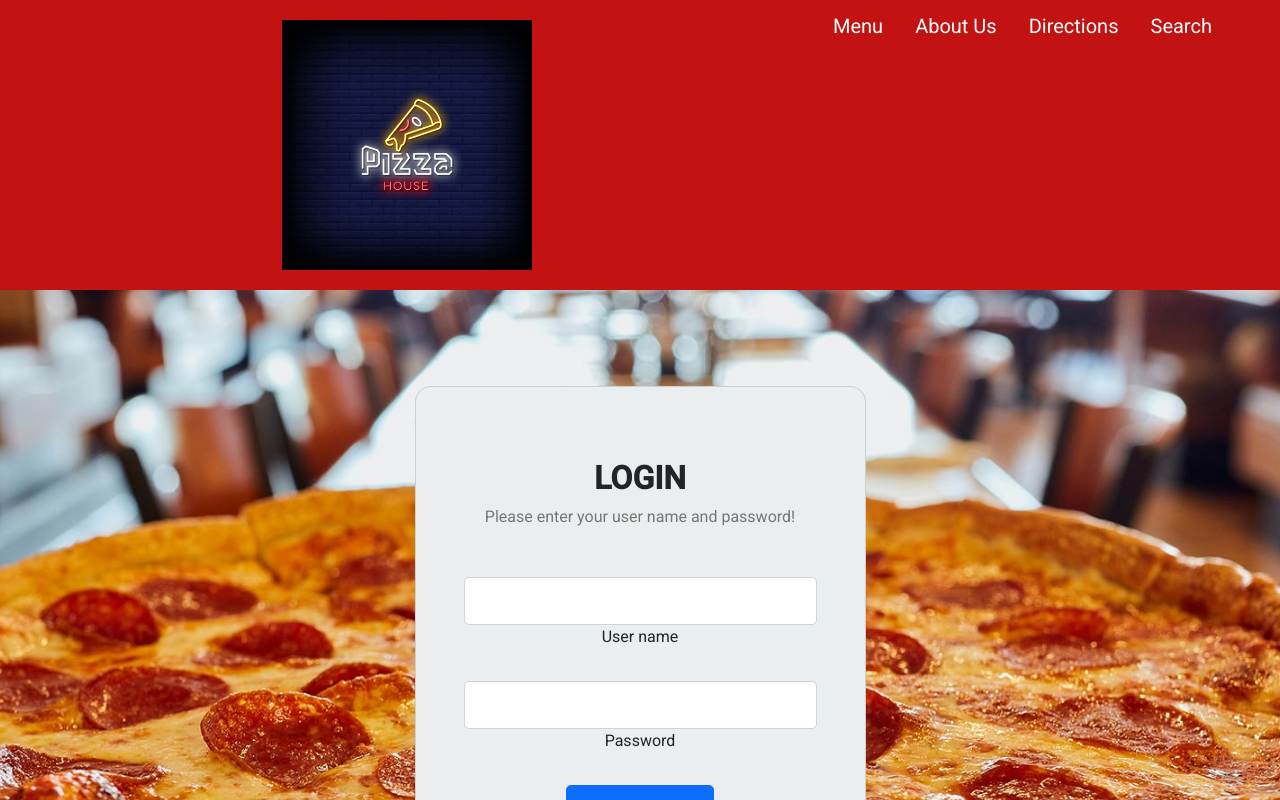
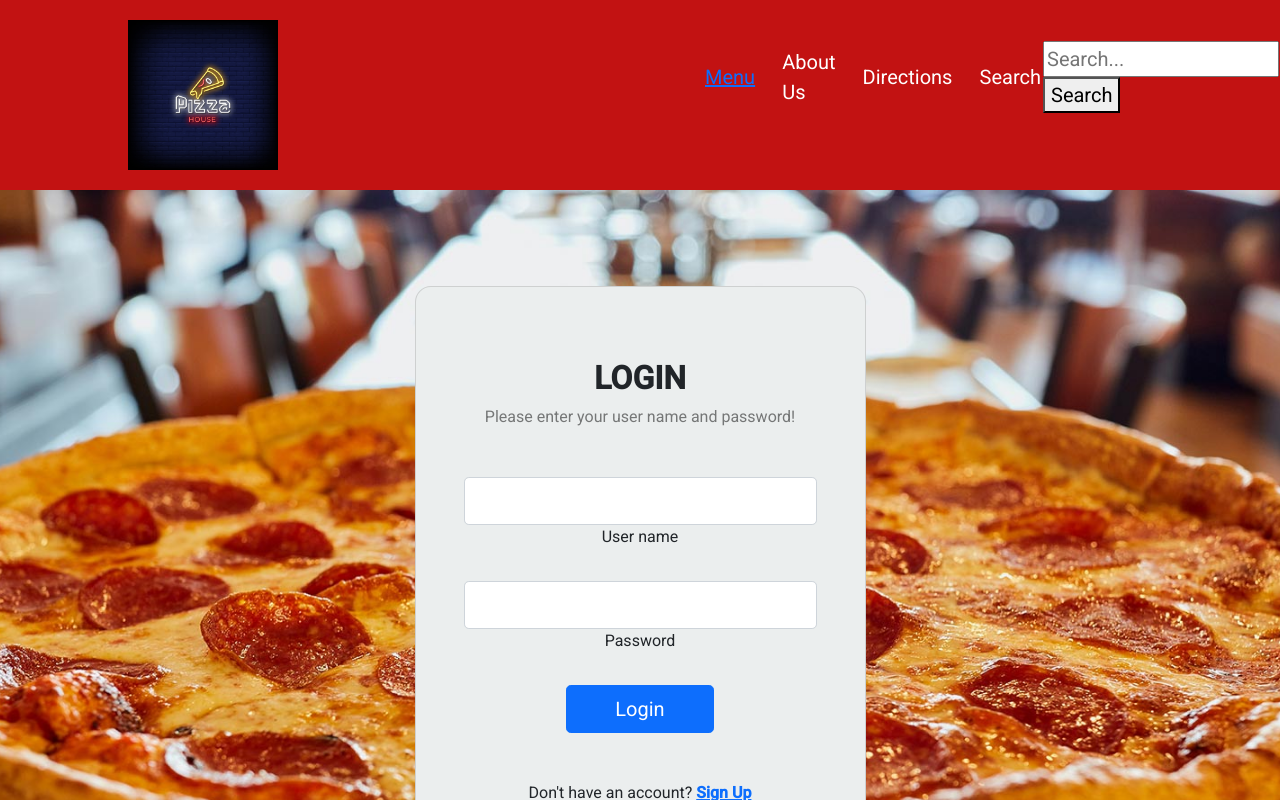
Before and after one commit to pizza-palace-bunch-a-guys-project-2/fe, an Angular app: page /login in a window 1280 px wide. Shown: the top 800 px of the page. Built offline with nearby package versions, Linux system fonts and the light colour scheme.

Commit message:
update header 11/3

```diff
--- a/src/app/header3/header3.component.css
+++ b/src/app/header3/header3.component.css
@@ -4,7 +4,7 @@
 
     width: 100%;
 
-          height: 300px;
+          height: 200px;
 
     padding-top: 40px;
     margin:auto;
@@ -23,18 +23,18 @@
 
     #im1{
 
-        width:250px;
-        height:250px;
+        width:150px;
+        height:150px;
 
         background-image:url('./80_generated.jpg');
-        background-size:cover;
+        background-size:contain;
         /*object-fit: fill;*/
         /*background-repeat: no-repeat;*/
         object-fit:cover;
         z-index:1;
         position:absolute;
-        top:20px;
-        margin-left: 22%;
+        top: 20px;
+        margin-left: 10%;
 
 
 
@@ -42,10 +42,10 @@
 
     .mendiv{
 
-       top:20px;
+       top:50px;
        font-size:20px;
        position:absolute;
-       left:65%;
+       left:55%;
        color:white;
 
     }
--- a/src/app/header3/header3.component.ts
+++ b/src/app/header3/header3.component.ts
@@ -8,7 +8,10 @@ import { Component, OnInit } from '@angular/core';
 
       <!-- logo --> <!---->
    <!--  <div class="navbar-brand"> -->
-   <div class="navbar"><div class="title1"> </div> <div class="mendiv"><table><tr><td>Menu</td><td width="30"></td> <td>About Us</td><td width="30"></td> <td>Directions</td><td width="30"></td> <td>Search</td></tr></table></div>
+   <div class="navbar"><div class="title1"> </div> <div class="mendiv"><table><tr><td><a routerLink="child-a"  routerLinkActive="active">Menu</a></td><td width="30"></td> <td>About Us</td><td width="30"></td> <td>Directions</td><td width="30"></td> <td>Search</td><td><form id="form">
+   <input type="search" id="query" name="q" placeholder="Search...">
+   <button>Search</button>
+ </form> </td></tr></table></div>
 
 
       </div><div id="im1"> </div>
```
